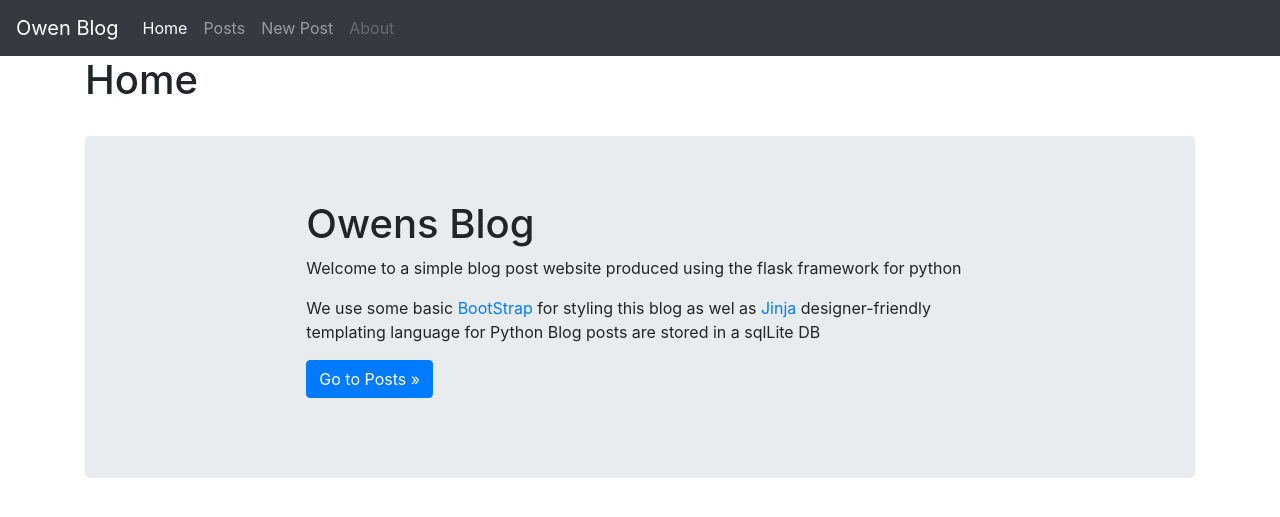
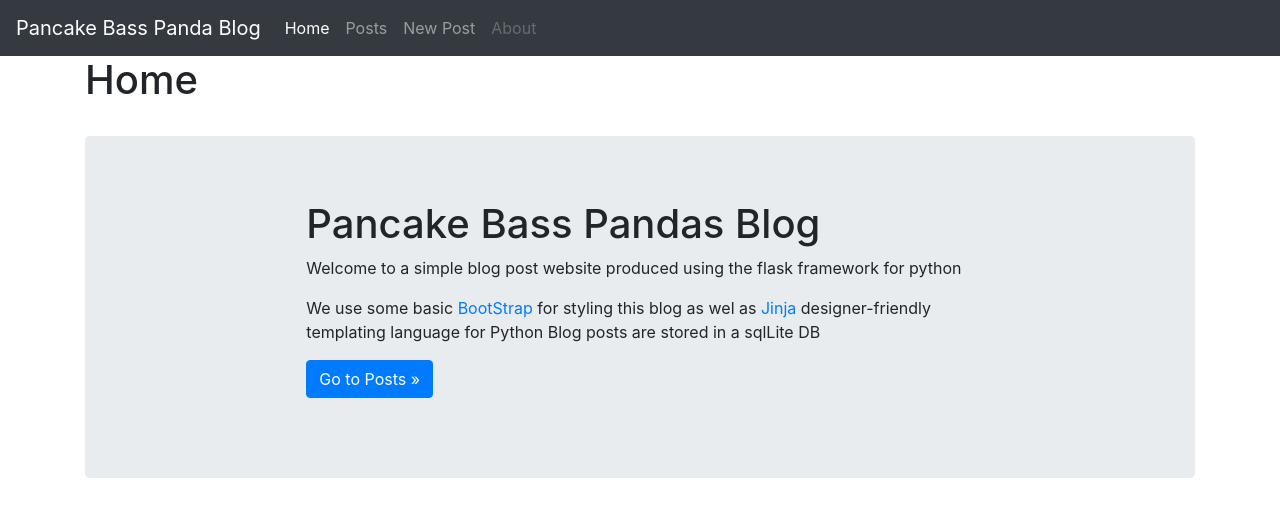
Before and after one commit to pancakebasspanda/flask-blog-project, a Flask app: page / in a window 1280 px wide. Shown: the top 517 px of the page. Run offline with Flask 2, Linux system fonts and the light colour scheme; some libraries are stand-ins or nearby versions.

Commit message:
added screens

```diff
--- a/blog/route.py
+++ b/blog/route.py
@@ -8,7 +8,7 @@ all_posts = [
     {
         "title": "post 1",
         "content": "content of post 1",
-        "author": "Owen",
+        "author": "Pancake Bass Panda",
     },
     {
         "title": "post 2",
--- a/blog/templates/base.html
+++ b/blog/templates/base.html
@@ -9,7 +9,7 @@
 </head>
 <body>
 <nav class="navbar navbar-expand-lg  navbar-dark bg-dark">
-  <a class="navbar-brand" href="/">Owen Blog</a>
+  <a class="navbar-brand" href="/">Pancake Bass Panda Blog</a>
   <button class="navbar-toggler" type="button" data-toggle="collapse" data-target="#navbarNav" aria-controls="navbarNav" aria-expanded="false" aria-label="Toggle navigation">
     <span class="navbar-toggler-icon"></span>
   </button>
--- a/blog/templates/index.html
+++ b/blog/templates/index.html
@@ -9,7 +9,7 @@
 </br>
 <div class="jumbotron">
       <div class="col-sm-8 mx-auto">
-        <h1>Owens Blog</h1>
+        <h1>Pancake Bass Pandas Blog</h1>
         <p>Welcome to a simple blog post website produced using the flask framework for python</p>
         <p>We use some basic  <a href="https://getbootstrap.com/docs/4.4/getting-started/introduction/"> BootStrap</a> for styling this blog as wel as <a href="https://jinja.palletsprojects.com/en/2.11.x/"> Jinja</a> designer-friendly templating language for Python Blog posts are stored in a sqlLite DB</p>
         <p>
--- a/run.py
+++ b/run.py
@@ -5,7 +5,7 @@ from blog import app
 
 # from blog import BlogPost
 # BlogPost.query.all()
-# BlogPost.query.filter_by(author='Owen')[0]
+# BlogPost.query.filter_by(author='Pancake Bass Panda')[0]
 # BlogPost.query.get(1)
 
 if __name__ == "__main__":
```
Also changed, not shown: README.md, home.PNG (added), newpost.PNG (added), posts.PNG (added).
